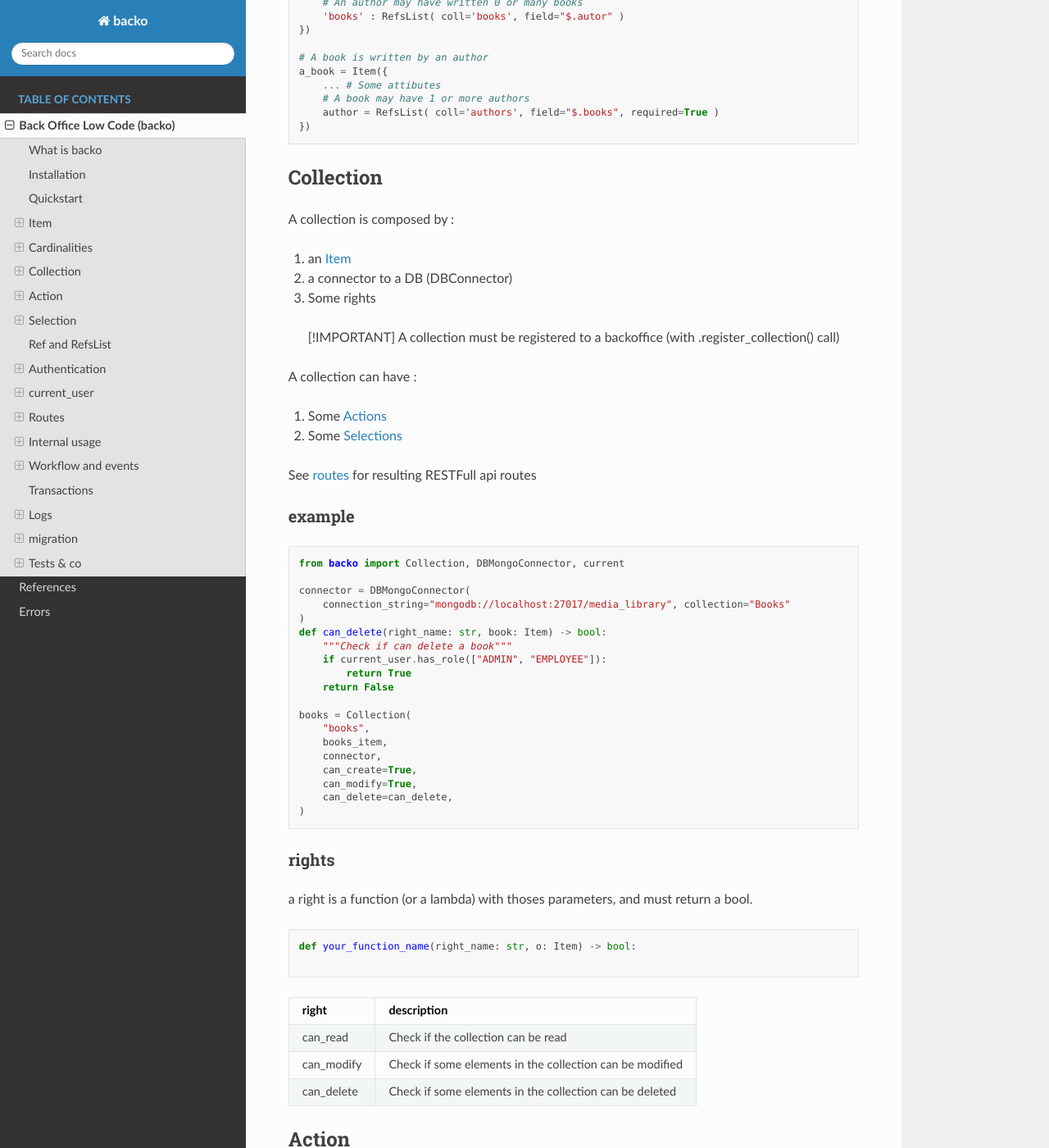
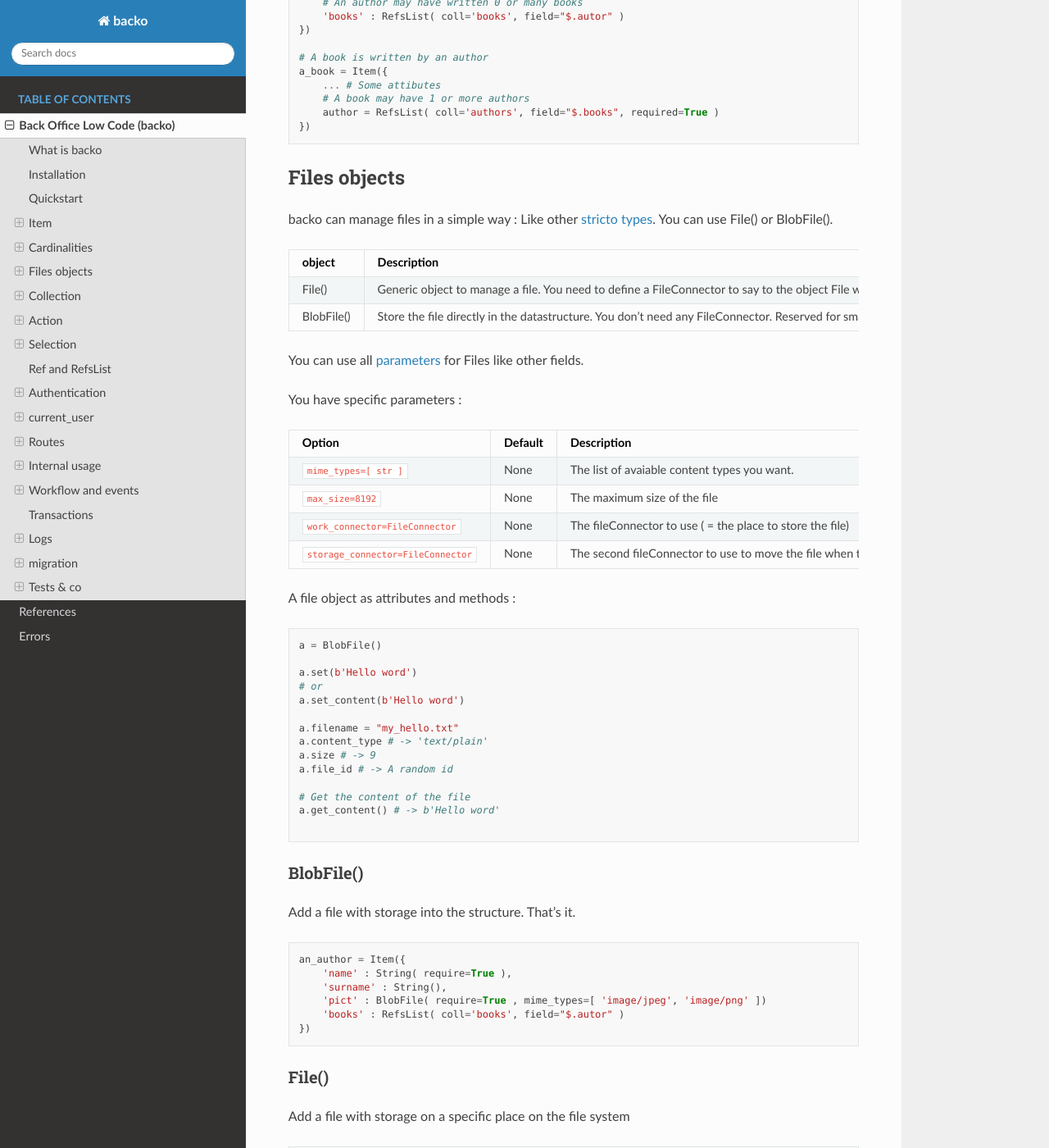
Before and after one commit to bwallrich/backo, a Sphinx documentation site: the page built from docs/source/readme.rst, in a window 1280 px wide and 1400 px high, scrolled down 4919 px. Shown: the whole window at 82% size. Built offline with Sphinx 7.4.7 and the Read the Docs theme 3.1.0, drawn with Linux system fonts in a browser that asks for light colours; some of the changed text lies outside the part shown.

Commit message:
Feature : File, FileBlob Feature: adding stack() into logs intern: statring changes of docstring formats

````diff
--- a/README.md
+++ b/README.md
@@ -254,6 +254,104 @@ a_book = Item({
     author = RefsList( coll='authors', field="$.books", required=True )
 })
 ```
+
+
+## Files objects
+
+backo can manage files in a simple way : Like other [stricto types](https://github.com/bwallrich/stricto?tab=readme-ov-file#basic-types).
+You can use File() or BlobFile().
+
+| object | Description |
+| -- | -- |
+| File() | Generic object to manage a file. You need to define a FileConnector to say to the object File where to store the file |
+| BlobFile() | Store the file directly in the datastructure. You don't need any FileConnector. Reserved for small files. |
+
+You can use all [parameters](https://github.com/bwallrich/stricto?tab=readme-ov-file#types) for Files like other fields.
+
+
+You have specific parameters :
+
+| Option | Default | Description |
+| - | - | - |
+| ```mime_types=[ str ]``` | None | The list of avaiable content types you want. |
+| ```max_size=8192``` | None | The maximum size of the file |
+| ```work_connector=FileConnector``` | None | The fileConnector to use ( = the place to store the file) |
+| ```storage_connector=FileConnector``` | None | The second fileConnector to use to move the file when the Item is saved. If *None*, files stay il the *work_connector* |
+
+
+A file object as attributes and methods :
+
+```python
+a = BlobFile()
+
+a.set(b'Hello word')
+# or
+a.set_content(b'Hello word')
+
+a.filename = "my_hello.txt"
+a.content_type # -> 'text/plain'
+a.size # -> 9
+a.file_id # -> A random id
+
+# Get the content of the file
+a.get_content() # -> b'Hello word'
+
+```
+
+
+### BlobFile()
+
+
+Add a file with storage into the structure. That's it.
+
+```python
+an_author = Item({
+    'name' : String( require=True ),
+    'surname' : String(),
+    'pict' : BlobFile( require=True , mime_types=[ 'image/jpeg', 'image/png' ])
+    'books' : RefsList( coll='books', field="$.autor" )
+})
+```
+### File()
+
+
+Add a file with storage on a specific place on the file system
+
+```python
+an_author = Item({
+    'name' : String( require=True ),
+    'surname' : String(),
+    'pict' : File( require=True , mime_types=[ 'image/jpeg', 'image/png' ], work=FileSystemConnector( path="/the_place/to/store/files" ) )
+    'books' : RefsList( coll='books', field="$.autor" )
+})
+```
+
+
+### routes
+
+In a general context, [routes](#routes-1) are restfull json api calls. But with files, every routes (crud, actions, ... )
+can be called in two ways :
+
+1. With file embedded in json in string format (for text files) or with base64 encoded (for other).
+
+    ```bash
+        # creating an author with a pict
+        curl -X POST 'http://localhost/myApp/authors/' -d '{"name":"John","surname":"Rambo", "pict" : "base64:Sm9obiBwaWN0"}'
+    ```
+
+2. With a multipart route and the json part
+
+    ```bash
+        # creating an author with a pict
+        curl -X POST -F json='{"name":"John","surname":"Rambo"}' -F pict=@rambo.png http://localhost/myApp/authors/
+
+    ```
+
+See [routes](#routes-1) for more details
+
+
+
+
 ## Collection
 
 A collection is composed by :
@@ -1248,6 +1346,37 @@ log.addHandler ( my_own_handler )
 # ...
 ```
 
+### stack()
+
+If you need, you can had the ```stack()``` into your message, to get a nice stack call:
+
+```python
+log = log_system.get_or_create_logger("custom")
+log.setLevel(loggind.DEBUG)
+
+# somewhere in you code
+log.debug(f'this is a debug message with stack {stack()}')
+# ...
+```
+
+Will output something like :
+
+
+```bash
+DEBUG-custom- "/my_path/myfile.py", line 196 : this is a debug message with stack
+  /
+  \ called by "/my_path/myfile.py", line 128, in sub_test_set_get_sample
+   \ called by "/my_pathtests/test_file.py", line 140, in test_set_get_sample
+    \ called by "/usr/lib/python3.12/unittest/case.py", line 589, in _callTestMethod
+     \ called by "/usr/lib/python3.12/unittest/case.py", line 634, in run
+      \ called by "/usr/lib/python3.12/unittest/case.py", line 690, in __call__
+       \ called by "/usr/lib/python3.12/unittest/suite.py", line 122, in run
+        \ called by "/usr/lib/python3.12/unittest/suite.py", line 84, in __call__
+         \ called by "/usr/lib/python3.12/unittest/suite.py", line 122, in run
+          \__
+```
+
+
 ### current loggers
 
 Currently available loggers are :
--- a/docs/source/conf.py
+++ b/docs/source/conf.py
@@ -43,3 +43,5 @@ myst_heading_anchors = 4
 
 html_theme = "sphinx_rtd_theme"
 html_static_path = ["_static"]
+
+autoclass_content = "both"
````
Also changed, not shown: docs/source/api_reference.rst (+31 -4 lines), docs/source/errors.rst (+12 -8 lines), 10 other files.
